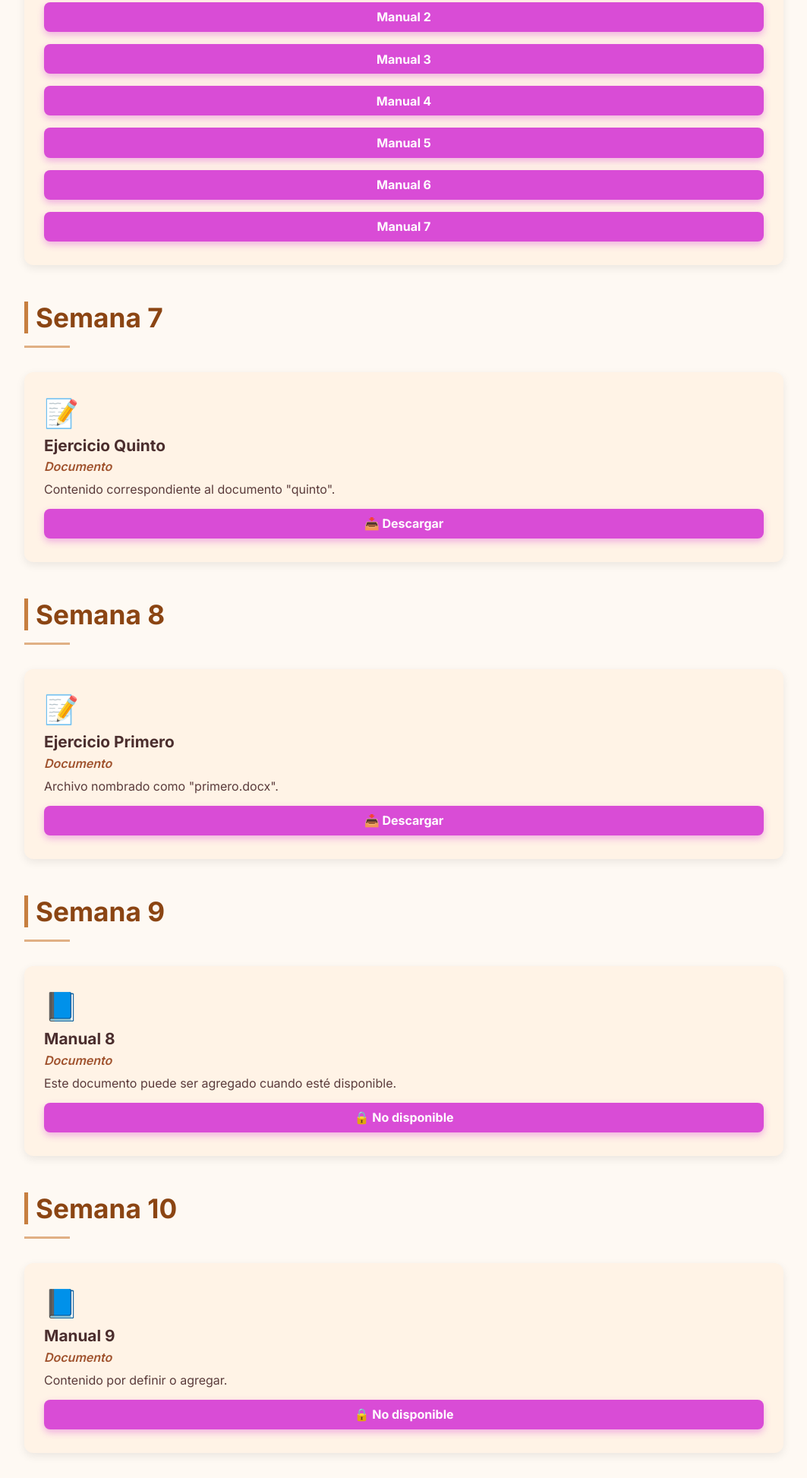
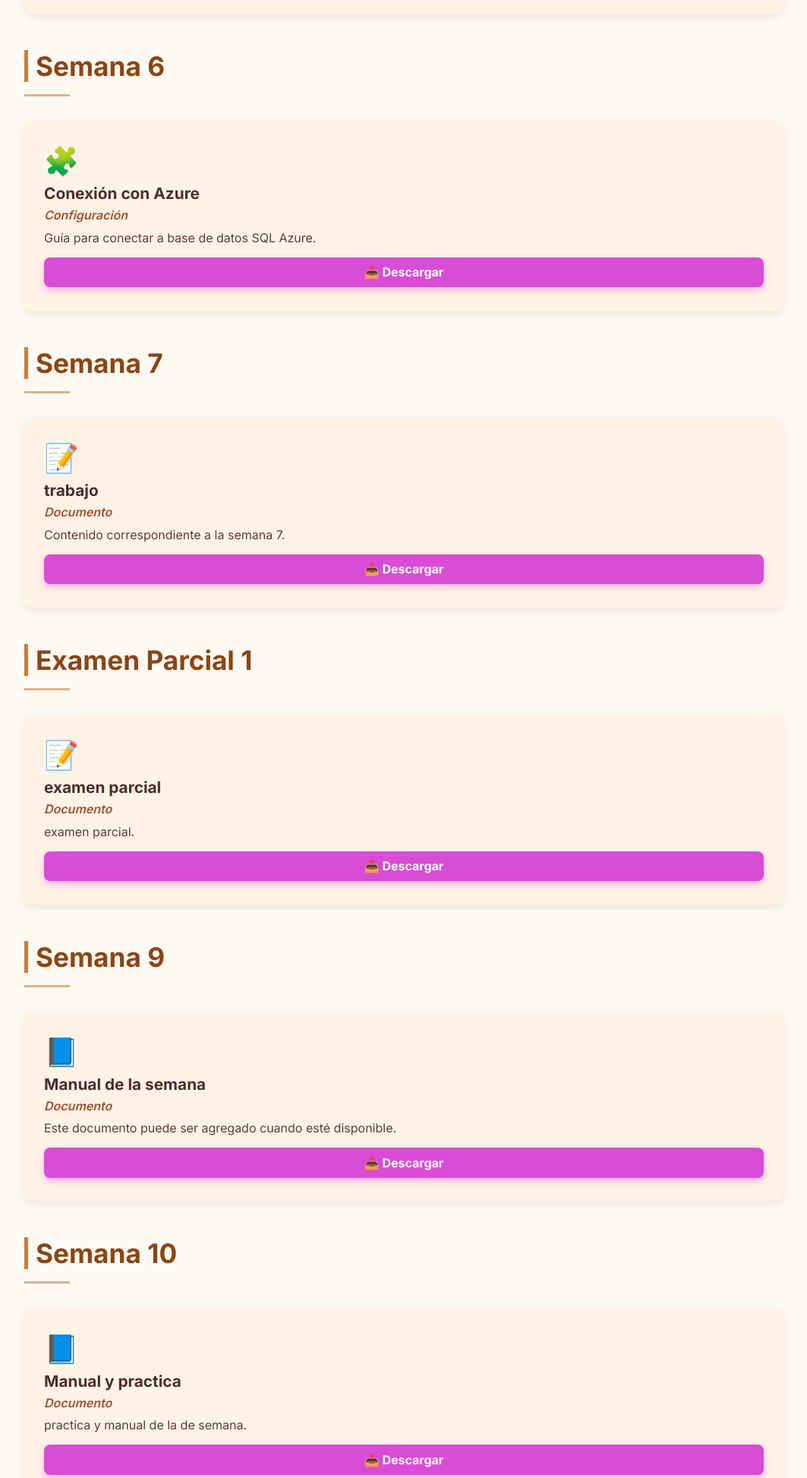
Before and after one commit to stevekcyo/trabajos.github.io, a plain HTML site: page index.html in a window 1280 px wide. Shown: the part 2220-4166 px from the top of the page at 76% size, without its empty margins (108-1171 px from the left). Drawn offline with Linux system fonts and the light colour scheme.

Commit message:
Update index.html

```diff
--- a/index.html
+++ b/index.html
@@ -192,9 +192,9 @@
           <div class="task-title">Diagramas</div>
           <div class="task-type">Word</div>
           <div class="task-desc">Archivos cuarto, tercero y segundo.</div>
-          <a href="tarea/cuarto.docx" class="download-button" download>📥 Cuarto</a>
-          <a href="tarea/tercero.docx" class="download-button" download>📥 Tercero</a>
-          <a href="tarea/segundo.docx" class="download-button" download>📥 Segundo</a>
+          <a href="tarea/cuarto.docx" class="download-button" download>📥 Descargar</a>
+          <a href="tarea/tercero.docx" class="download-button" download>📥 Descargar</a>
+          <a href="tarea/segundo.docx" class="download-button" download>📥 Descargar</a>
         </div>
       </div>
     </section>
@@ -207,14 +207,21 @@
           <div class="task-icon">📘</div>
           <div class="task-title">Manuales</div>
           <div class="task-type">PDF/DOCX</div>
-          <div class="task-desc">Manuales del 1 al 7</div>
-          <a href="tarea/Manual 1.pdf" class="download-button" download>Manual 1</a>
-          <a href="tarea/Manual 2.docx" class="download-button" download>Manual 2</a>
-          <a href="tarea/Manual 3.docx" class="download-button" download>Manual 3</a>
-          <a href="tarea/Manual 4.docx" class="download-button" download>Manual 4</a>
-          <a href="tarea/Manual 5.docx" class="download-button" download>Manual 5</a>
-          <a href="tarea/Manual 6.docx" class="download-button" download>Manual 6</a>
-          <a href="tarea/Manual 7.docx" class="download-button" download>Manual 7</a>
+          <div class="task-desc">practica </div>
+          <a href="tarea/Manual 2.docx" class="download-button" aria-disabled="true">📥 Descargar</a>
+        </div>
+      </div>
+    </section>
+        <section class="task-group">
+      <h2 class="section-title">Semana 6</h2>
+      <hr>
+      <div class="task-list">
+        <div class="task-card">
+          <div class="task-icon">🧩</div>
+          <div class="task-title">Conexión con Azure</div>
+          <div class="task-type">Configuración</div>
+          <div class="task-desc">Guía para conectar a base de datos SQL Azure.</div>
+          <a href="tarea/Manual conecta a sql.pdf" class="download-button" download>📥 Descargar</a>
         </div>
       </div>
     </section>
@@ -224,24 +231,24 @@
   <div class="task-list">
     <div class="task-card">
       <div class="task-icon">📝</div>
-      <div class="task-title">Ejercicio Quinto</div>
+      <div class="task-title">trabajo</div>
       <div class="task-type">Documento</div>
-      <div class="task-desc">Contenido correspondiente al documento "quinto".</div>
+      <div class="task-desc">Contenido correspondiente a la semana 7.</div>
       <a href="tarea/quinto.docx" class="download-button" download>📥 Descargar</a>
     </div>
   </div>
 </section>
 
 <section class="task-group">
-  <h2 class="section-title">Semana 8</h2>
+  <h2 class="section-title">Examen Parcial 1</h2>
   <hr>
   <div class="task-list">
     <div class="task-card">
       <div class="task-icon">📝</div>
-      <div class="task-title">Ejercicio Primero</div>
+      <div class="task-title">examen parcial</div>
       <div class="task-type">Documento</div>
-      <div class="task-desc">Archivo nombrado como "primero.docx".</div>
-      <a href="tarea/primero.docx" class="download-button" download>📥 Descargar</a>
+      <div class="task-desc">examen parcial.</div>
+      <a href="tarea/Examen parcial base de datos 2.pdf" class="download-button" download>📥 Descargar</a>
     </div>
   </div>
 </section>
@@ -252,10 +259,10 @@
   <div class="task-list">
     <div class="task-card">
       <div class="task-icon">📘</div>
-      <div class="task-title">Manual 8</div>
+      <div class="task-title">Manual de la semana</div>
       <div class="task-type">Documento</div>
       <div class="task-desc">Este documento puede ser agregado cuando esté disponible.</div>
-      <a href="#" class="download-button" aria-disabled="true">🔒 No disponible</a>
+      <a href="tarea/Manual 1.pdf" class="download-button" aria-disabled="true">📥 Descargar</a>
     </div>
   </div>
 </section>
@@ -266,10 +273,11 @@
   <div class="task-list">
     <div class="task-card">
       <div class="task-icon">📘</div>
-      <div class="task-title">Manual 9</div>
+      <div class="task-title">Manual y practica</div>
       <div class="task-type">Documento</div>
-      <div class="task-desc">Contenido por definir o agregar.</div>
-      <a href="#" class="download-button" aria-disabled="true">🔒 No disponible</a>
+      <div class="task-desc">practica y manual de la de semana.</div>
+      <a href="tarea/Manual 2.docx" class="download-button" aria-disabled="true">📥 Descargar</a>
+      <a href="tarea/segundo.docx" class="download-button" aria-disabled="true">📥 Descargar</a>
     </div>
   </div>
 </section>
@@ -280,10 +288,11 @@
   <div class="task-list">
     <div class="task-card">
       <div class="task-icon">📘</div>
-      <div class="task-title">Manual 10</div>
+      <div class="task-title">Manual y practica</div>
       <div class="task-type">Documento</div>
-      <div class="task-desc">Espacio reservado para futuros contenidos.</div>
-      <a href="#" class="download-button" aria-disabled="true">🔒 No disponible</a>
+      <div class="task-desc">manual y practica de la semana.</div>
+      <a href="tarea/Manual 3.docx" class="download-button" aria-disabled="true">📥 Descargar</a>
+      <a href="tarea/tercero.docx" class="download-button" aria-disabled="true">📥 Descargar</a>
     </div>
   </div>
 </section>
@@ -294,10 +303,11 @@
   <div class="task-list">
     <div class="task-card">
       <div class="task-icon">📘</div>
-      <div class="task-title">Manual 11</div>
+      <div class="task-title">Manual y practica</div>
       <div class="task-type">Documento</div>
-      <div class="task-desc">Manual correspondiente a esta semana.</div>
-      <a href="#" class="download-button" aria-disabled="true">🔒 No disponible</a>
+      <div class="task-desc">Manual y practica correspondiente a esta semana.</div>
+      <a href="tarea/Manual 4.docx" class="download-button" aria-disabled="true">📥 Descargar</a>
+      <a href="tarea/cuarto.docx" class="download-button" aria-disabled="true">📥 Descargar</a>
     </div>
   </div>
 </section>
@@ -308,10 +318,10 @@
   <div class="task-list">
     <div class="task-card">
       <div class="task-icon">📘</div>
-      <div class="task-title">Manual 12</div>
+      <div class="task-title">Manual</div>
       <div class="task-type">Documento</div>
-      <div class="task-desc">Contenido aún pendiente.</div>
-      <a href="#" class="download-button" aria-disabled="true">🔒 No disponible</a>
+      <div class="task-desc">manual 5.</div>
+      <a href="tarea/Manual 5.docx" class="download-button" aria-disabled="true">📥 Descargar</a>
     </div>
   </div>
 </section>
@@ -322,10 +332,11 @@
   <div class="task-list">
     <div class="task-card">
       <div class="task-icon">📘</div>
-      <div class="task-title">Práctica</div>
-      <div class="task-type">Ejercicio</div>
-      <div class="task-desc">Archivos disponibles a subir para esta semana.</div>
-      <a href="#" class="download-button" aria-disabled="true">🔒 No disponible</a>
+      <div class="task-title">Práctica y manual</div>
+      <div class="task-type">Ejercicio y compilado</div>
+      <div class="task-desc">manual 6.</div>
+      <a href="tarea/Manual 6.docx" class="download-button" aria-disabled="true">📥 Descargar</a>
+      <a href="tarea/quinto.docx" class="download-button" aria-disabled="true">📥 Descargar</a>
     </div>
   </div>
 </section>
@@ -339,23 +350,12 @@
       <div class="task-title">Manual Final</div>
       <div class="task-type">Compilado</div>
       <div class="task-desc">Resumen final o prácticas acumuladas.</div>
-      <a href="#" class="download-button" aria-disabled="true">🔒 No disponible</a>
+      <a href="tarea/Manual 7.docx" class="download-button" aria-disabled="true">📥 Descargar</a>
+      <a href="tarea/sexto.docx" class="download-button" aria-disabled="true">📥 Descargar</a>
     </div>
   </div>
 </section>
-    <section class="task-group">
-      <h2 class="section-title">Semana 6</h2>
-      <hr>
-      <div class="task-list">
-        <div class="task-card">
-          <div class="task-icon">🧩</div>
-          <div class="task-title">Conexión con Azure</div>
-          <div class="task-type">Configuración</div>
-          <div class="task-desc">Guía para conectar a base de datos SQL Azure.</div>
-          <a href="tarea/Manual conecta a sql.pdf" class="download-button" download>📥 Descargar</a>
-        </div>
-      </div>
-    </section>
+
   </main>
   <footer>
     Hecho con dedicación por Barreto Roncal Steve | Universidad Peruana Los Andes | Base de Datos II - 2025
```
